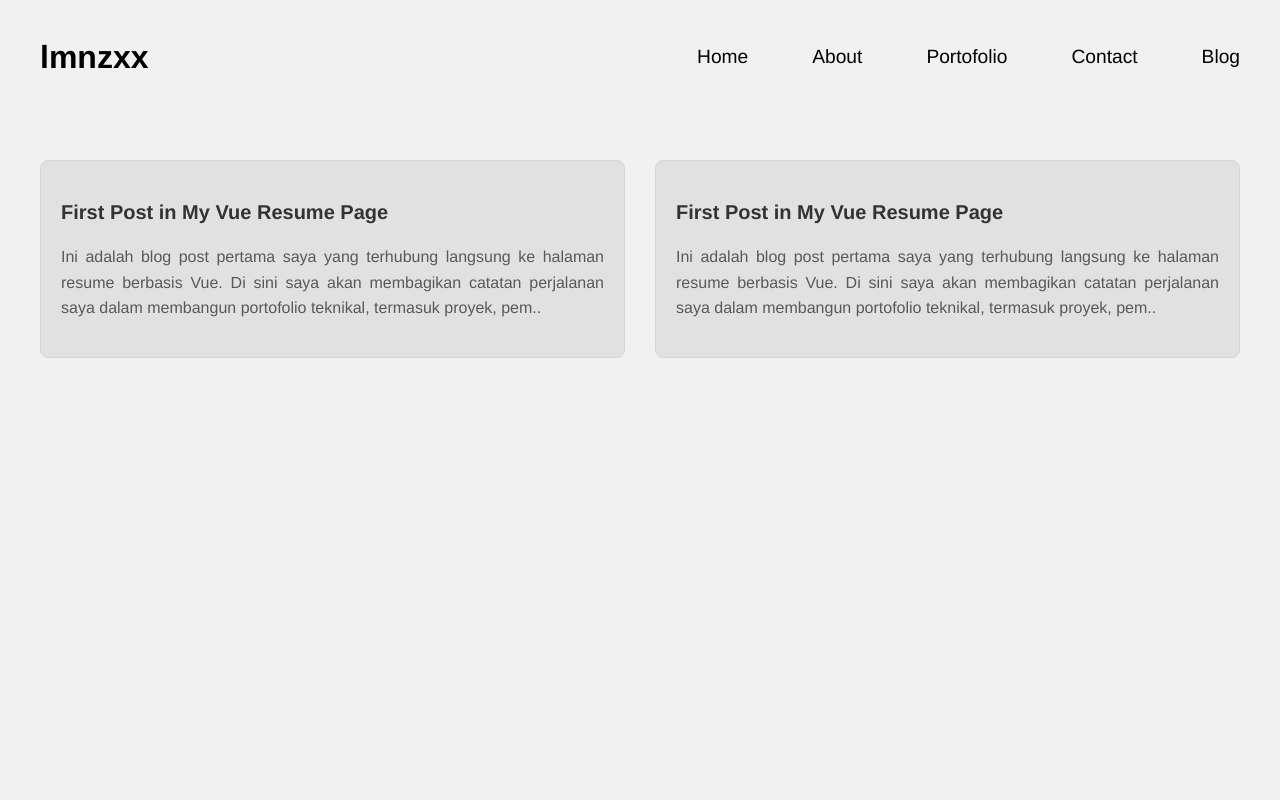
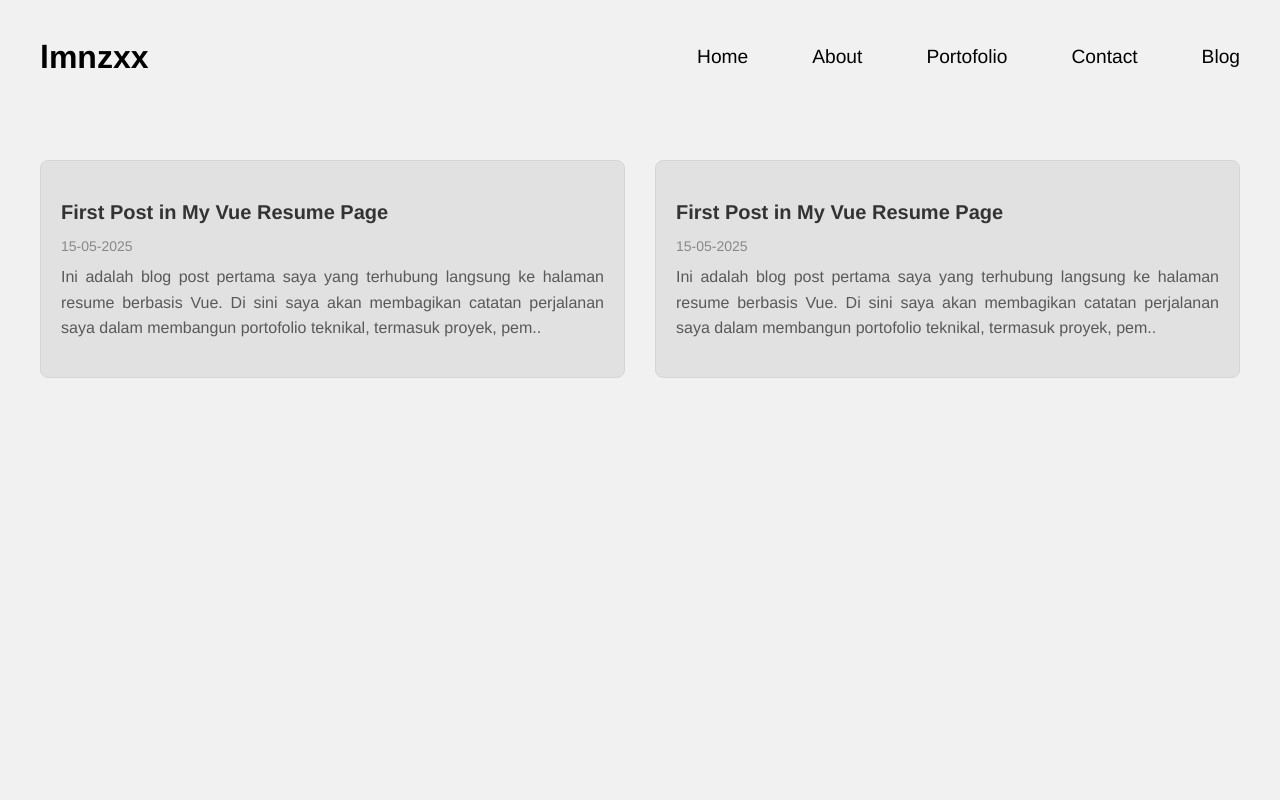
Before and after one commit to lmnzxx/lmnzxx-resume-webpage, a Vue app: page /blog in a window 1280 px wide. Shown: the top 800 px of the page. Built offline with nearby package versions, Linux system fonts and the light colour scheme.

Commit message:
fix more changes that maded before

```diff
--- a/src/components/BlogHome.vue
+++ b/src/components/BlogHome.vue
@@ -13,6 +13,7 @@
                         :style="{ animationDelay: `${index * 150}ms` }"
                         >
                             <h3 class="blog-title">{{ post.title }}</h3>
+                            <p class="blog-date">{{ formatDate(post.date) }}</p>
                             <p class="blog-snippet">{{ post.excerpt.slice(0, 200) }}..</p>
                         </div>
                     </router-link>
@@ -27,6 +28,14 @@
     import { onMounted, ref } from 'vue';
 
     const blogPosts = ref<typeof allPosts>([]);
+
+    const formatDate = (dateStr: string): string => {
+        const date = new Date(dateStr);
+        const day = String(date.getDate()).padStart(2, '0');
+        const month = String(date.getMonth() + 1).padStart(2, '0');
+        const year = date.getFullYear();
+        return `${day}-${month}-${year}`;
+    };
 
     onMounted(() => {
         setTimeout(() => {
@@ -59,14 +68,6 @@
     text-align: left;
 }
 
-.tittle {
-    font-size: 1.5rem;
-    font-weight: bold;
-    color: #000;
-    margin-bottom: 30px;
-    font-family: "Helvetica-Regular", Helvetica;
-}
-
 .blog-list {
     display: grid;
     grid-template-columns: repeat(auto-fit, minmax(300px, 1fr));
@@ -91,7 +92,6 @@
     box-shadow: 0 6px 20px rgba(0, 0, 0, 0.1); /* hover effect tetap jalan */
 }
 
-
 .blog-card:hover {
     box-shadow: 0 6px 20px rgba(0, 0, 0, 0.1);
 }
@@ -102,11 +102,20 @@
     color: #333;
     text-decoration: none;
     font-family: "Helvetica-Bold", Helvetica;
+    margin-bottom: 10px !important;
 }
 
 .blog-title:hover {
     color: #727272;
 }
+
+.blog-date {
+    font-size: 14px;
+    color: #888;
+    margin-bottom: 8px;
+    font-family: "Helvetica-Regular", Helvetica;
+}
+
 
 .blog-snippet {
     margin-top: 10px;
--- a/src/components/Footer.vue
+++ b/src/components/Footer.vue
@@ -9,10 +9,10 @@
                 <div class="footer-center">
                     <h4>Link</h4>
                     <nav>
-                        <a href="#home" @click.prevent="scrollTo('home')">Home</a>
-                        <a href="#about" @click.prevent="scrollTo('about')">About</a>
-                        <a href="#portofolio" @click.prevent="scrollTo('portofolio')">Portofolio</a>
-                        <a href="#contact" @click.prevent="scrollTo('contact')">Contact</a>
+                        <router-link :to="{ path: '/', hash: '#home' }" @click.prevent="scrollTo">Home</router-link>
+                        <router-link :to="{ path: '/', hash: '#about' }" @click.prevent="scrollTo">About</router-link>
+                        <router-link :to="{ path: '/', hash: '#portofolio' }" @click.prevent="scrollTo">Portofolio</router-link>
+                        <router-link :to="{ path: '/', hash: '#contact' }" @click.prevent="scrollTo">Contact</router-link>
                     </nav>
                 </div>
                 <div class="footer-right">
--- a/src/data/blogPosts.ts
+++ b/src/data/blogPosts.ts
@@ -14,7 +14,7 @@ export const blogPosts: BlogPost[] = [
         excerpt: 'Ini adalah blog post pertama saya yang terhubung langsung ke halaman resume berbasis Vue. Di sini saya akan membagikan catatan perjalanan saya dalam membangun portofolio teknikal, termasuk proyek, pemikiran, dan pembelajaran saya.',
         date: '2025-05-15',
     },{
-        id: 1,
+        id: 2,
         title: 'First Post in My Vue Resume Page',
         slug: 'first-post-in-my-vue-resume-page',
         excerpt: 'Ini adalah blog post pertama saya yang terhubung langsung ke halaman resume berbasis Vue. Di sini saya akan membagikan catatan perjalanan saya dalam membangun portofolio teknikal, termasuk proyek, pemikiran, dan pembelajaran saya.',
```
